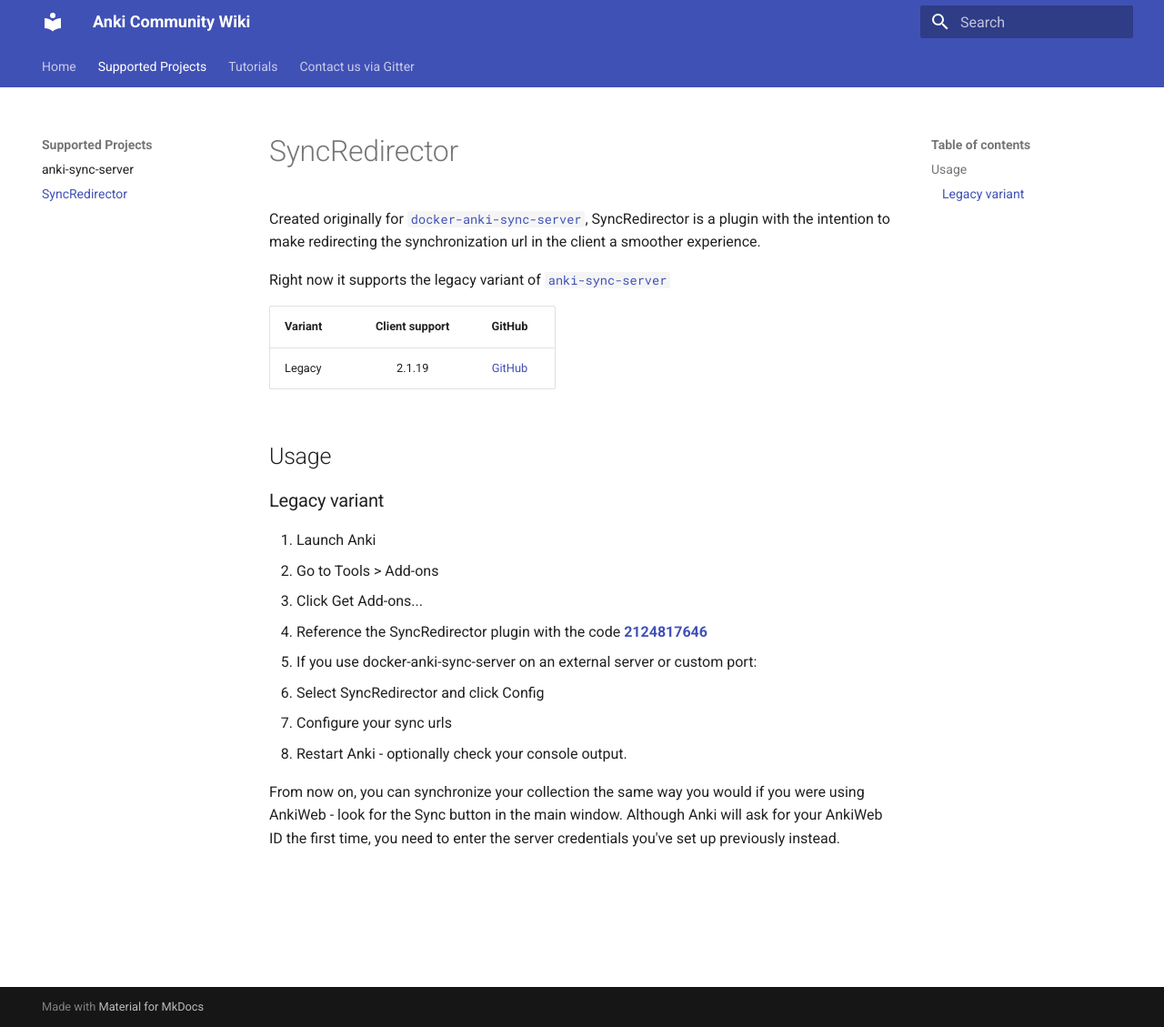
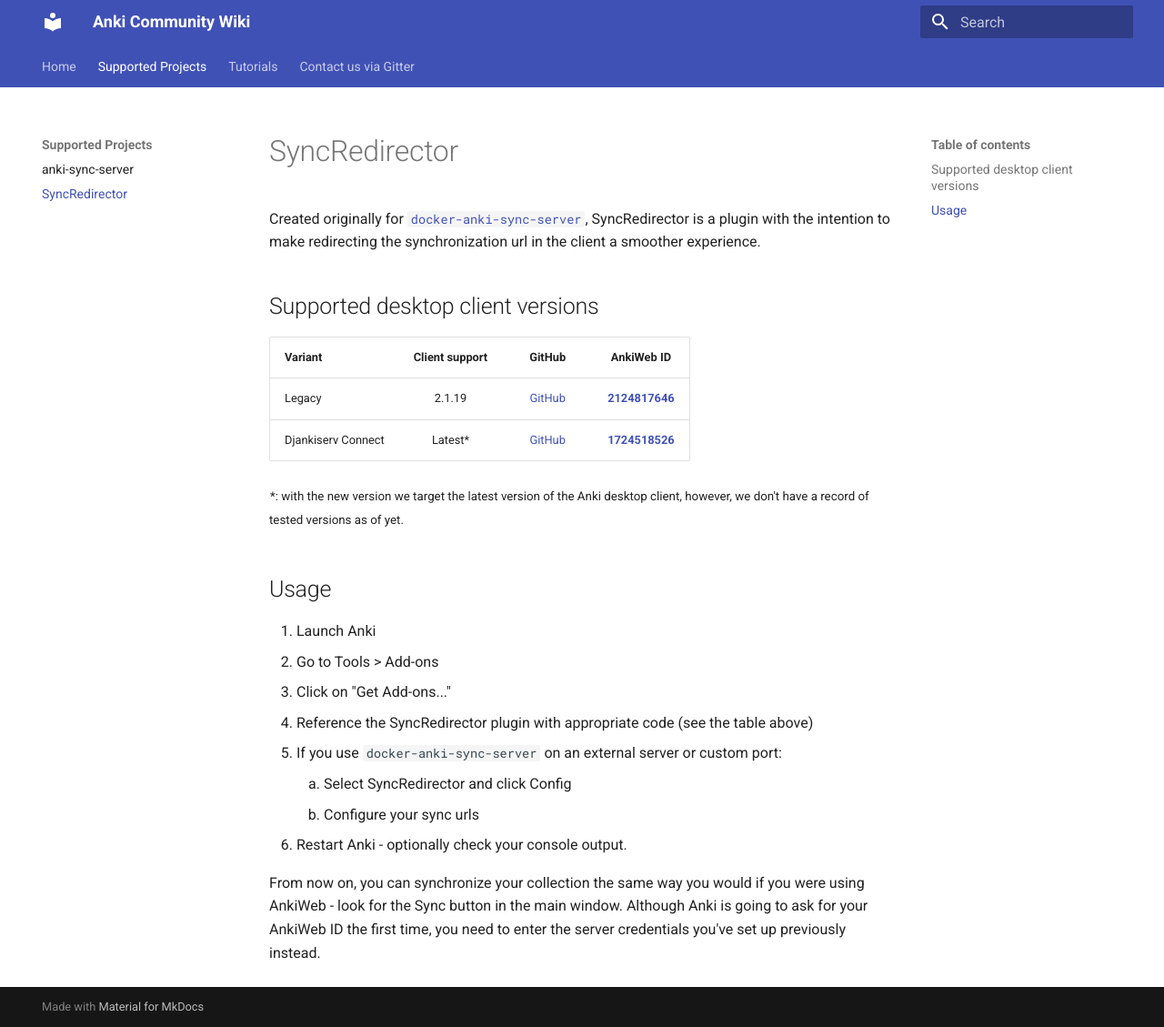
Before and after one commit to ankicommunity/ankicommunity.github.io, an MkDocs documentation site: the page built from docs/Supported Projects/SyncRedirector.md, in a window 1280 px wide and 1129 px high. Shown: the whole window at 91% size. Built offline with MkDocs 1.6.1 and Material for MkDocs 9.7.7, drawn with Linux system fonts in a browser that asks for light colours.

Commit message:
SyncRedirector urls updated

```diff
--- a/docs/Supported Projects/SyncRedirector.md
+++ b/docs/Supported Projects/SyncRedirector.md
@@ -5,24 +5,24 @@
 SyncRedirector is a plugin with the intention to make redirecting the
 synchronization url in the client a smoother experience.
 
-Right now it supports the legacy variant of
-[`anki-sync-server`](/Supported%20Projects/anki-sync-server/)
+## Supported desktop client versions
 
-| Variant | Client support | GitHub |
-| ------- | :------------ :| :----: |
-| Legacy  | 2.1.19 | [GitHub](https://github.com/ankicommunity/docker-anki-sync-server/tree/master/Addon%20for%20AnkiDesktop/SyncRedirector) |
+| Variant | Client support | GitHub | AnkiWeb ID |
+| ------- | :------------ :| :----: | :--------: |
+| Legacy  | 2.1.19 | [GitHub](https://github.com/ankicommunity/anki-desktop-addons/tree/main/SyncRedirector-legacy) | [**2124817646**](https://ankiweb.net/shared/info/2124817646) |
+| Djankiserv Connect | Latest* | [GitHub](https://github.com/ankicommunity/anki-desktop-addons/tree/main/SyncRedirector) | [**1724518526**](https://ankiweb.net/shared/info/1724518526) |
+
+<sup>*: with the new version we target the latest version of the Anki desktop client, however, we don't have a record of tested versions as of yet.</sup>
 
 ## Usage
 
-### Legacy variant
-
 1. Launch Anki
 2. Go to Tools > Add-ons
-3. Click Get Add-ons...
-4. Reference the SyncRedirector plugin with the code [**2124817646**](https://ankiweb.net/shared/info/2124817646)
-5. If you use docker-anki-sync-server on an external server or custom port:
-   1. Select SyncRedirector and click Config
-   2. Configure your sync urls
+3. Click on "Get Add-ons..."
+4. Reference the SyncRedirector plugin with appropriate code (see the table above)
+5. If you use `docker-anki-sync-server` on an external server or custom port:
+      1. Select SyncRedirector and click Config
+      2. Configure your sync urls
 6. Restart Anki - optionally check your console output.
 
-From now on, you can synchronize your collection the same way you would if you were using AnkiWeb - look for the Sync button in the main window. Although Anki will ask for your AnkiWeb ID the first time, you need to enter the server credentials you've set up previously instead.
+From now on, you can synchronize your collection the same way you would if you were using AnkiWeb - look for the Sync button in the main window. Although Anki is going to  ask for your AnkiWeb ID the first time, you need to enter the server credentials you've set up previously instead.
```
